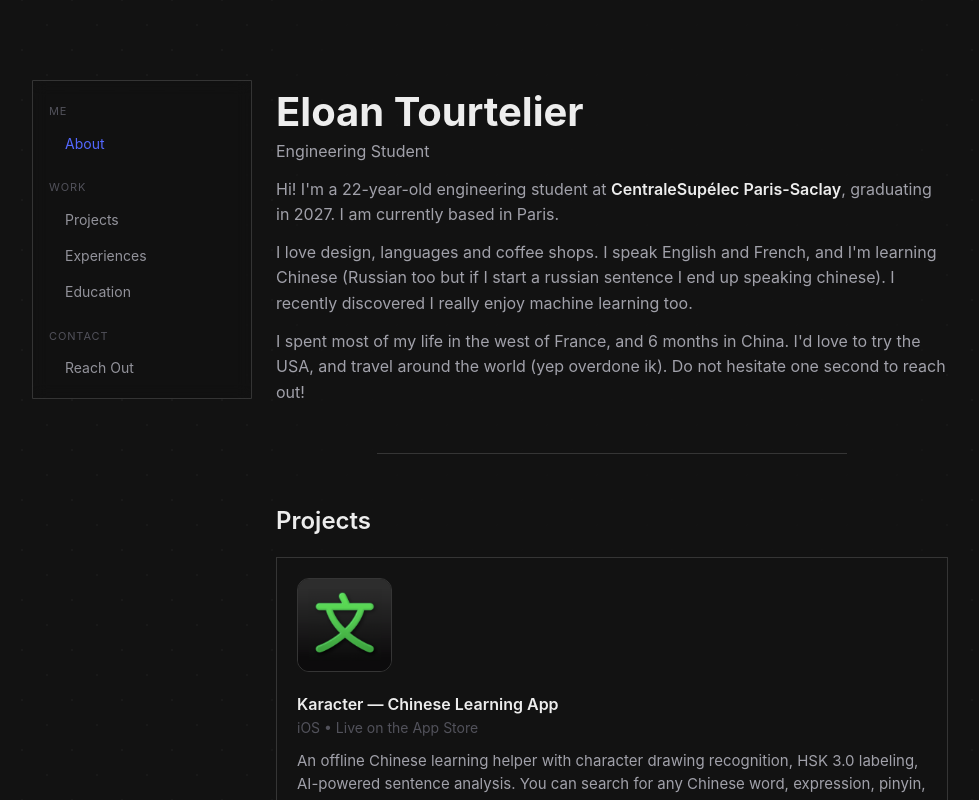
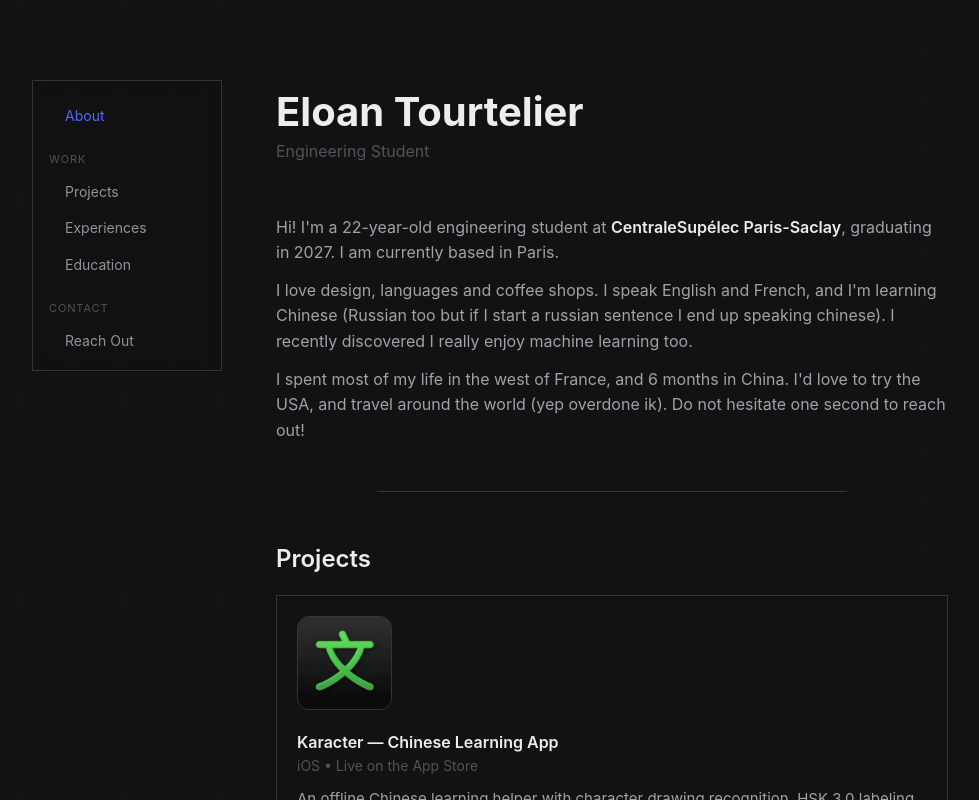
Before and after one commit to El-oan/personal_website, a Vue app: page / in a window 1280 px wide. Shown: the top 800 px of the page, without its empty margins (28-1007 px from the left). Built offline with nearby package versions, Linux system fonts and the light colour scheme.

Commit message:
[TWEAK] some minor changes there and there

```diff
--- a/src/home/HomeView.vue
+++ b/src/home/HomeView.vue
@@ -3,7 +3,6 @@
     <nav class="sidebar" aria-label="Section navigation">
       <div class="side-inner">
         <div class="side-group">
-          <div class="side-label">Me</div>
           <a class="side-link" href="#about">About</a>
         </div>
 
@@ -28,11 +27,14 @@
       <div id="about" class="section">
         <p>
           Hi! I'm a 22-year-old engineering student at
-          <strong>CentraleSupélec Paris-Saclay</strong>, graduating in 2027. I am currently based in Paris.
+          <strong>CentraleSupélec Paris-Saclay</strong>, graduating in 2027.
+          I am currently based in Paris.
         </p>
         <p>
-          I love design, languages and coffee shops. I speak English and French, and I'm learning Chinese (Russian too but
-          if I start a russian sentence I end up speaking chinese). I recently discovered I really enjoy machine learning too.
+          I love design, languages and coffee shops.
+          I speak English and French, and I'm learning Chinese (Russian too but
+          if I start a russian sentence I end up speaking chinese).
+          I recently discovered I really enjoy machine learning too.
         </p>
         <p>
           I spent most of my life in the west of France, and 6 months in China.
--- a/src/home/home.css
+++ b/src/home/home.css
@@ -15,7 +15,6 @@
   --container: 1200px;
   --radius: 16px;
   --transition: all 0.3s cubic-bezier(0.4, 0, 0.2, 1);
-  --sidebar-w: 220px;
   --card-border-width: 1px;
 }
 
@@ -51,7 +50,7 @@
   position: fixed;
   top: 80px;
   left: 60px;
-  width: var(--sidebar-w);
+  width: 190px;
   max-height: calc(100vh - 40px);
   padding: 12px 10px;
   background: rgba(18, 18, 18, 0.6);
@@ -143,10 +142,10 @@
   color: var(--text-primary);
 }
 
-.subtitle {
+.home-wrapper .subtitle {
   font-size: 16px;
   color: var(--text-muted);
-  margin-bottom: 40px;
+  margin-bottom: 50px;
 }
 
 .section {
@@ -163,8 +162,6 @@
   align-items: center;
   gap: 8px;
 }
-
-
 
 .home-wrapper p {
   font-size: 16px;
@@ -208,11 +205,13 @@
   border-right: var(--card-border-width) solid var(--border-color);
   background: repeating-linear-gradient(90deg,
       transparent,
-      transparent 9px,
+      transparent 10px,
       var(--border-color) 10px,
       var(--border-color) 11px);
-  opacity: 0.6;
+  opacity: 0.7;
   box-sizing: border-box;
+  background-clip: content-box;
+  padding-right: 1px;
 }
 
 .card-logo {
@@ -223,7 +222,6 @@
 }
 
 .card:hover {
-
   box-shadow: 0 8px 8px rgba(84, 104, 255, 0.07);
   border-color: var(--accent-1);
 }
@@ -342,8 +340,8 @@
 @media (max-width: 900px) {
   .sidebar {
     left: 12px;
-    top: 12px;
-    width: 200px;
+    top: 15px;
+    width: 160px;
     padding: 10px 8px;
   }
 
--- a/src/notebook/notebook.css
+++ b/src/notebook/notebook.css
@@ -58,7 +58,7 @@
     flex: 1;
     background-color: #171717;
     border: 1px solid #454545;
-    border-radius: 4px;
+    border-radius: 2px;
     overflow-x: auto;
     padding-top: 5px;
     padding-bottom: 5px;
```
